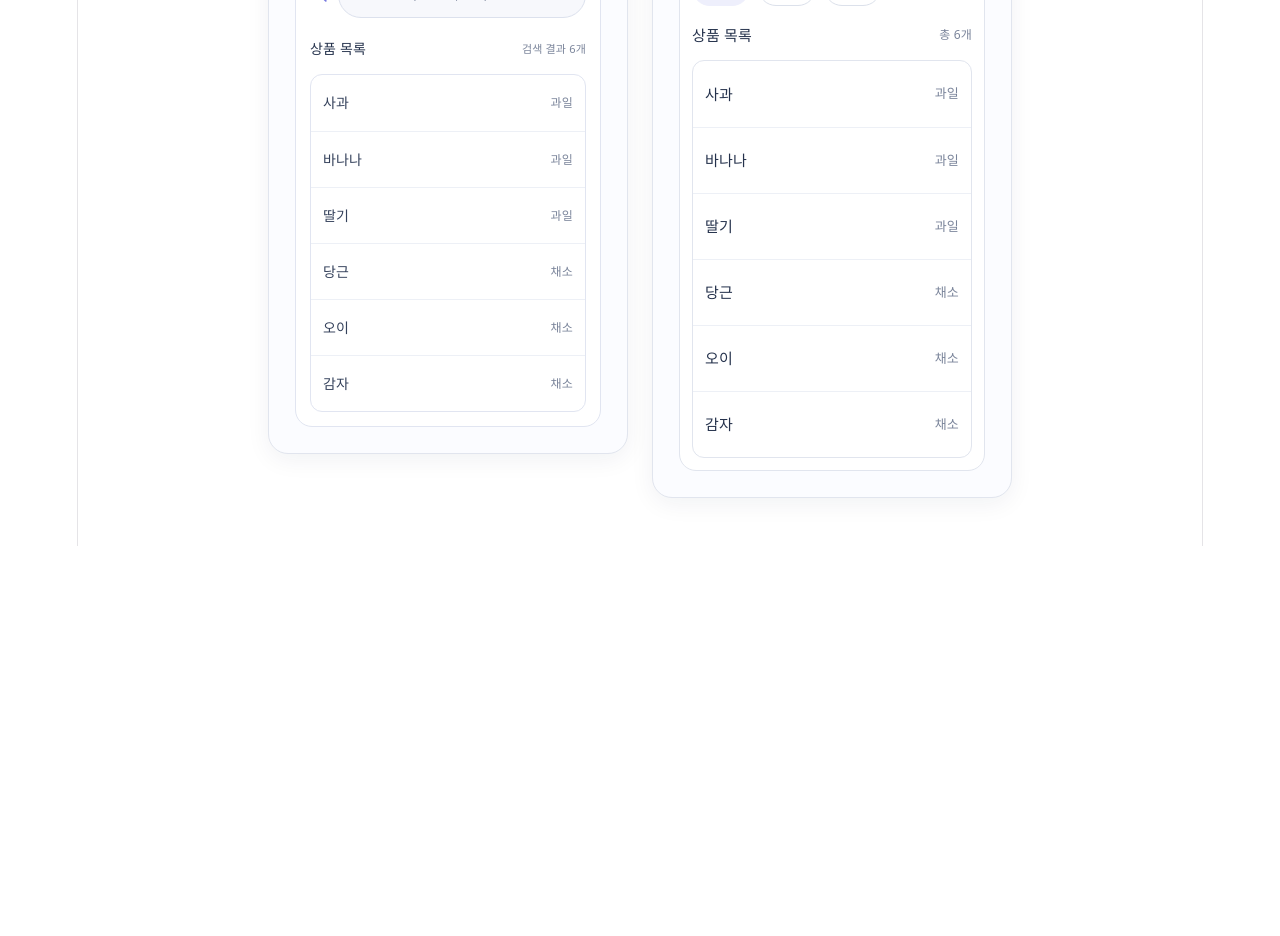
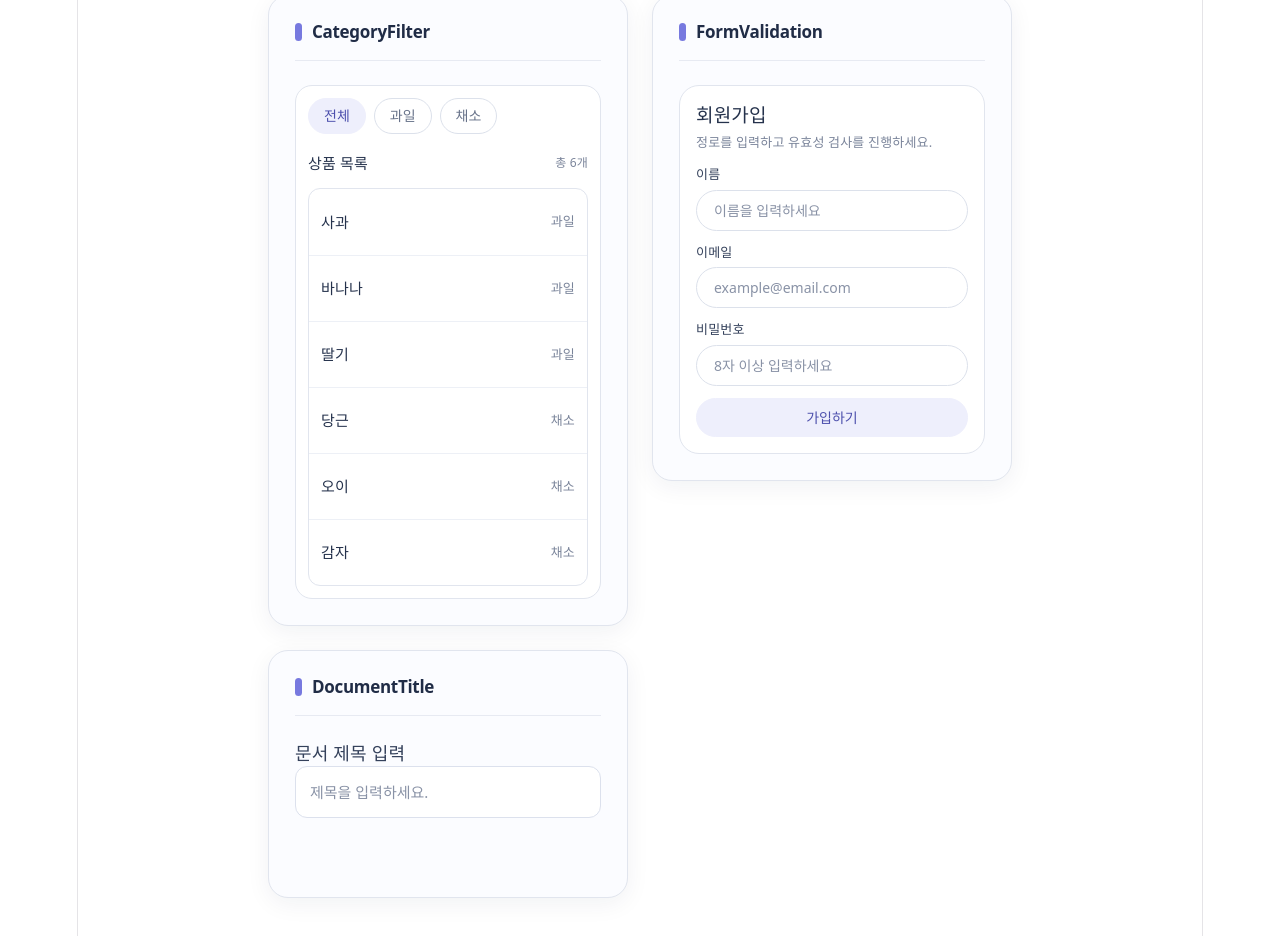
Before and after one commit to dev-cenelia/mini-demos, a React (Vite) app: page / in a window 1280 px wide. Shown: the part 2840-3776 px from the top of the page. Before the commit the page ends 3386 px from the top, so only its background shows below. Built offline with nearby package versions, Linux system fonts and the light colour scheme.

Commit message:
feat: 문서 제목 변경 데모 추가

```diff
--- /dev/null
+++ b/src/demos/documentTitle/DocumentTitle.tsx
@@ -0,0 +1,28 @@
+import React, { useEffect, useState, type ChangeEvent } from "react";
+
+export default function DocumentTitle() {
+  const [changeTitle, setChangeTitle] = useState<string>("");
+  const updateTitle = (e: ChangeEvent<HTMLInputElement>) => {
+    setChangeTitle(e.target.value);
+  };
+
+  useEffect(() => {
+    document.title = changeTitle;
+  }, [changeTitle]);
+
+  return (
+    <div>
+      <div>
+        <label>
+          문서 제목 입력
+          <input
+            type="text"
+            placeholder="제목을 입력하세요."
+            onChange={updateTitle}
+            value={changeTitle}
+          />
+        </label>
+      </div>
+    </div>
+  );
+}
--- a/src/pages/DemoList.tsx
+++ b/src/pages/DemoList.tsx
@@ -16,6 +16,7 @@ import TabSwitcherVer2 from "../demos/tabSwitcher/TabSwitcherVer2";
 import Accordion from "../demos/accordion/Accordion";
 import SearchFilter from "../demos/searchFilter/SearchFilter";
 import CategoryFilter from "../demos/categoryFilter/CategoryFilter";
+import DocumentTitle from "../demos/documentTitle/DocumentTitle";
 
 export default function DemoList() {
   return (
@@ -64,10 +65,6 @@ export default function DemoList() {
         <QuantitySelector />
       </DemoCard>
 
-      <DemoCard title="FormValidation">
-        <FormValidation />
-      </DemoCard>
-
       {/* <DemoCard title="TabSwitcher">
         <TabSwitcher />
       </DemoCard> */}
@@ -87,6 +84,14 @@ export default function DemoList() {
       <DemoCard title="CategoryFilter">
         <CategoryFilter />
       </DemoCard>
+
+      <DemoCard title="FormValidation">
+        <FormValidation />
+      </DemoCard>
+
+      <DemoCard title="DocumentTitle">
+        <DocumentTitle />
+      </DemoCard>
     </div>
   );
 }
```
